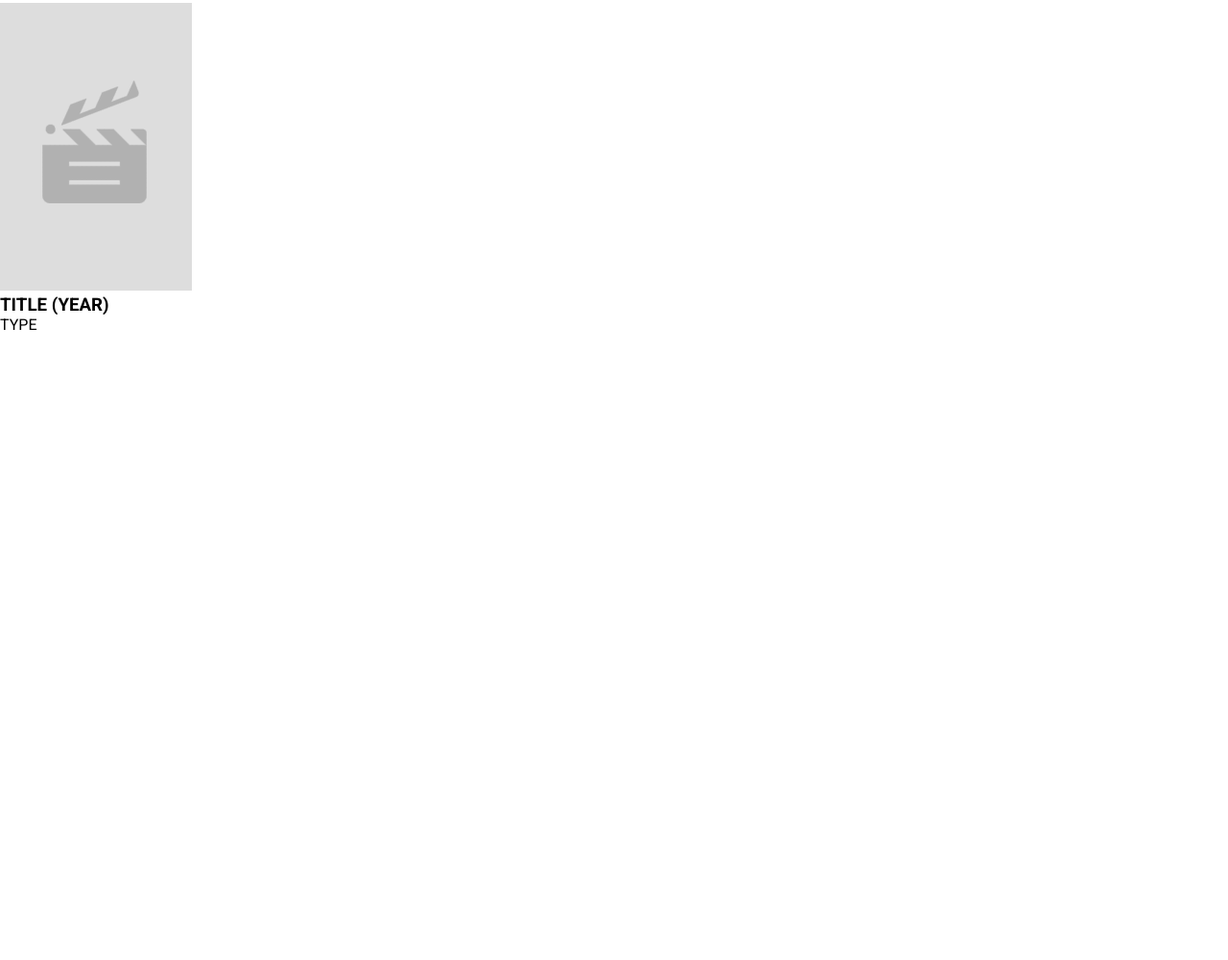
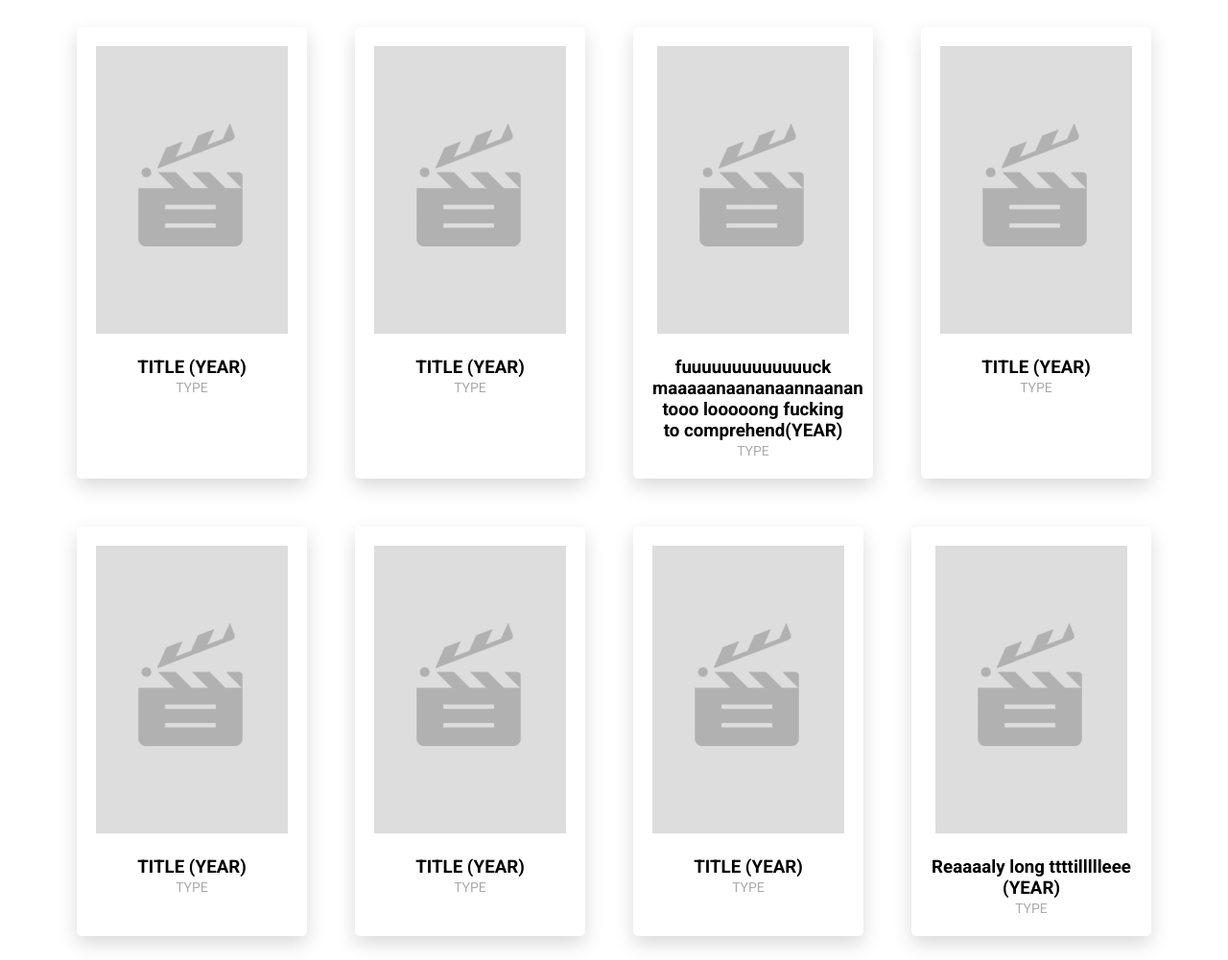
Before and after one commit to DevBDarius/E-portfolio-Final--API-, a plain HTML site: page index.html in a window 1280 px wide. Shown: the part 797-1798 px from the top of the page at 96% size. Before the commit the page ends 1145 px from the top, so only its background shows below. Drawn offline with Linux system fonts and the light colour scheme.

Commit message:
Movie card design

```diff
--- a/index.html
+++ b/index.html
@@ -28,6 +28,41 @@
       <h3>TITLE (YEAR)</h3>
       <span class="movie-type">TYPE</span>
     </div>
+    <div class="movie">
+      <img src="./default-movie.png" alt="">
+      <h3>TITLE (YEAR)</h3>
+      <span class="movie-type">TYPE</span>
+    </div>
+    <div class="movie">
+      <img src="./default-movie.png" alt="">
+      <h3>fuuuuuuuuuuuuuck maaaaanaananaannaanan tooo looooong fucking to comprehend(YEAR)</h3>
+      <span class="movie-type">TYPE</span>
+    </div>
+    <div class="movie">
+      <img src="./default-movie.png" alt="">
+      <h3>TITLE (YEAR)</h3>
+      <span class="movie-type">TYPE</span>
+    </div>
+    <div class="movie">
+      <img src="./default-movie.png" alt="">
+      <h3>TITLE (YEAR)</h3>
+      <span class="movie-type">TYPE</span>
+    </div>
+    <div class="movie">
+      <img src="./default-movie.png" alt="">
+      <h3>TITLE (YEAR)</h3>
+      <span class="movie-type">TYPE</span>
+    </div>
+    <div class="movie">
+      <img src="./default-movie.png" alt="">
+      <h3>TITLE (YEAR)</h3>
+      <span class="movie-type">TYPE</span>
+    </div>
+    <div class="movie">
+      <img src="./default-movie.png" alt="">
+      <h3> Reaaaaly long ttttillllleee (YEAR)</h3>
+      <span class="movie-type">TYPE</span>
+    </div>
   </div>
 </body>
 </html>
--- a/js.js
+++ b/js.js
@@ -13,13 +13,15 @@
 let input;
 
 function handleSearchQuery() {
-  input = document.querySelector(".main__searchbox--input");
-  console.log('Query activated: ' + input.value);
+  input = document.querySelector(".main__searchbox--input").value;
+  console.log('Query activated: ' + input);
 
-  input.value ? activateSearch() : console.log('Empty query; doing nothing');
+  input ? activateSearch() : console.log('Empty query; doing nothing');
 }
 
-function activateSearch() {
+function activateSearch(searchQuery) {
+  moveSearchbarUp();
+
 
 }
 
--- a/style.css
+++ b/style.css
@@ -13,6 +13,7 @@
   justify-content: center;
   align-items: center;
   height: 100vh;
+  transition: all 500ms ease-out;
 }
 
 .main__searchbox {
@@ -48,5 +49,43 @@
 }
 
 .move-up {
-  transform: translateY(100px);
+  height: 25vh;
 }
+
+
+/*
+
+Movie Container
+
+*/
+
+.movie-list {
+  padding: 0 50px;
+  display: flex;
+  flex-wrap: wrap;
+  justify-content: center;
+  text-align: center;
+}
+
+.movie {
+  padding: 20px;
+  margin: 25px;
+  max-width: 250px;
+  border-radius: 5px;
+  box-shadow: 0 8px 20px rgba(0, 0, 0, 0.15);
+}
+
+.movie img {
+  margin-bottom: 20px;
+}
+
+/*
+.movie h3 {
+  display: flex;
+  flex-wrap: wrap;
+} */
+
+.movie-type {
+  font-size: 14px;
+  color: #aaa
+}
```
